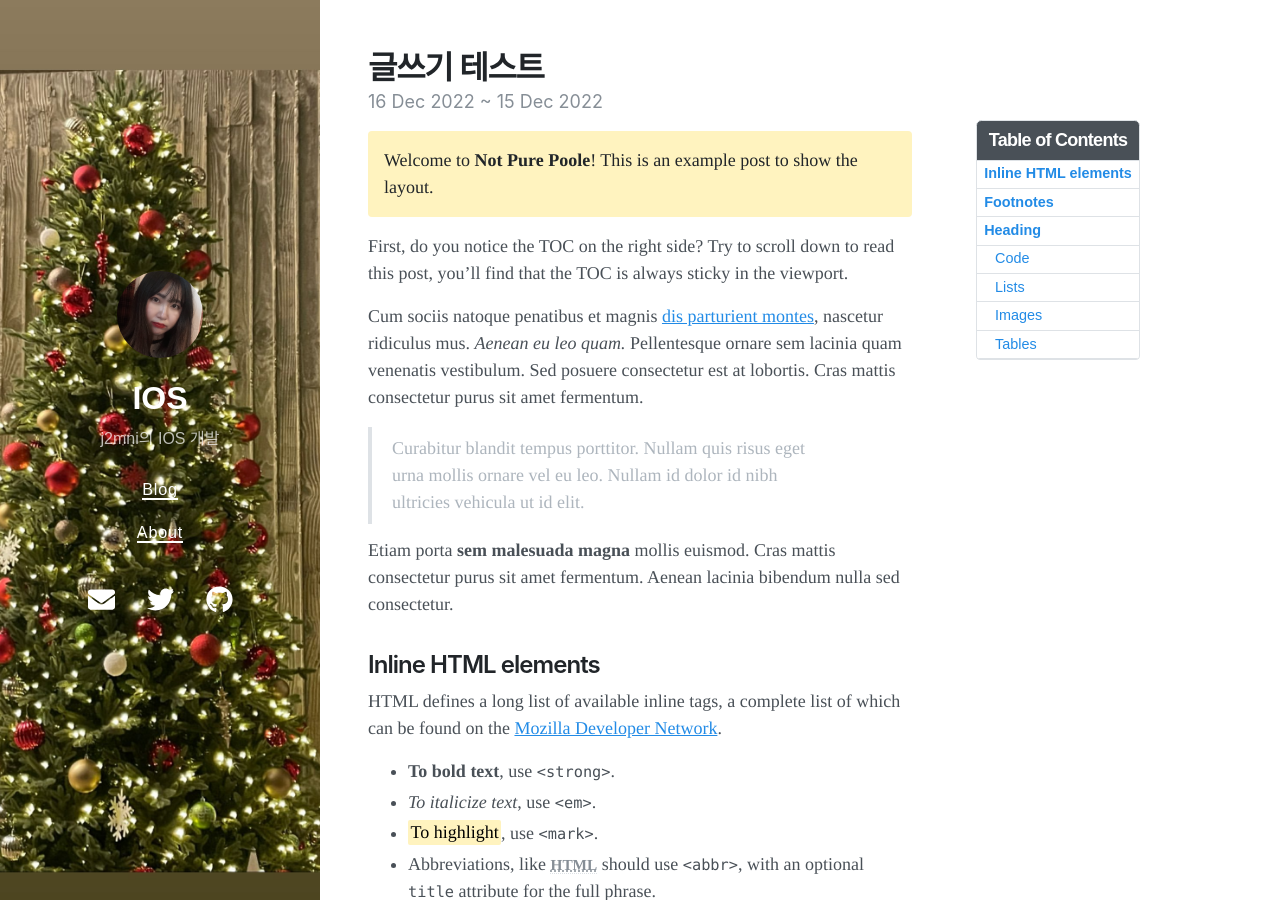
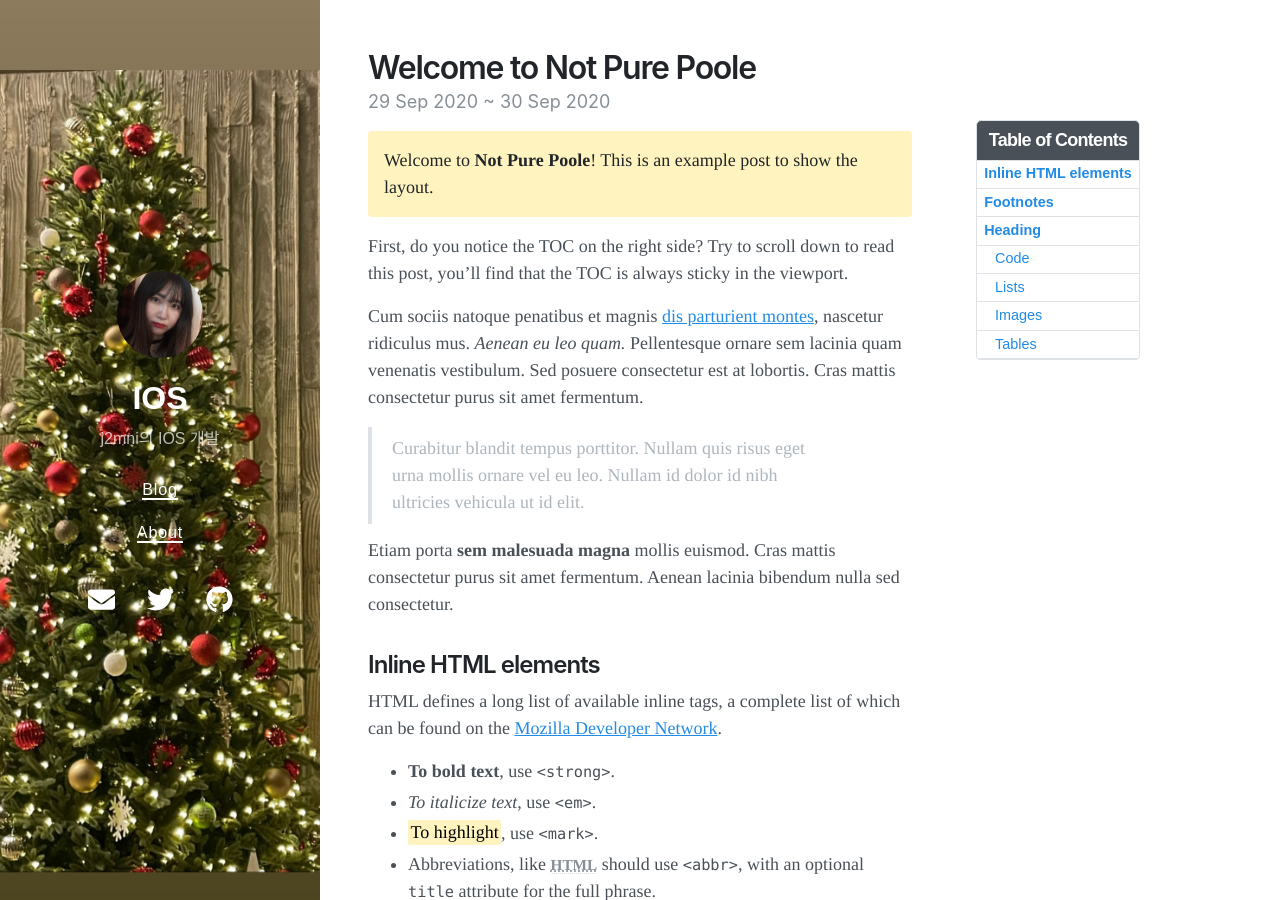
Before and after one commit to j2mni/j2mni.github.io, a Jekyll site: the page built from _posts/2020-09-29-welcome-to-not-pure-poole.md, in a window 1280 px wide and 900 px high. Built offline with Jekyll 4.4.1, drawn with Linux system fonts in a browser that asks for light colours; nearby versions of some CDN libraries.

Commit message:
되돌리기

```diff
--- a/_posts/2020-09-29-welcome-to-not-pure-poole.md
+++ b/_posts/2020-09-29-welcome-to-not-pure-poole.md
@@ -1,8 +1,8 @@
 ---
 layout: post
-title: 글쓰기 테스트
-date: 2022-12-16 23:18 +0800
-last_modified_at: 2022-12-16 01:08:25 +0800
+title: Welcome to Not Pure Poole
+date: 2020-09-29 23:18 +0800
+last_modified_at: 2020-10-01 01:08:25 +0800
 tags: [jekyll theme, jekyll, tutorial]
 toc:  true
 ---
```
Also changed, not shown: 1 other file.
